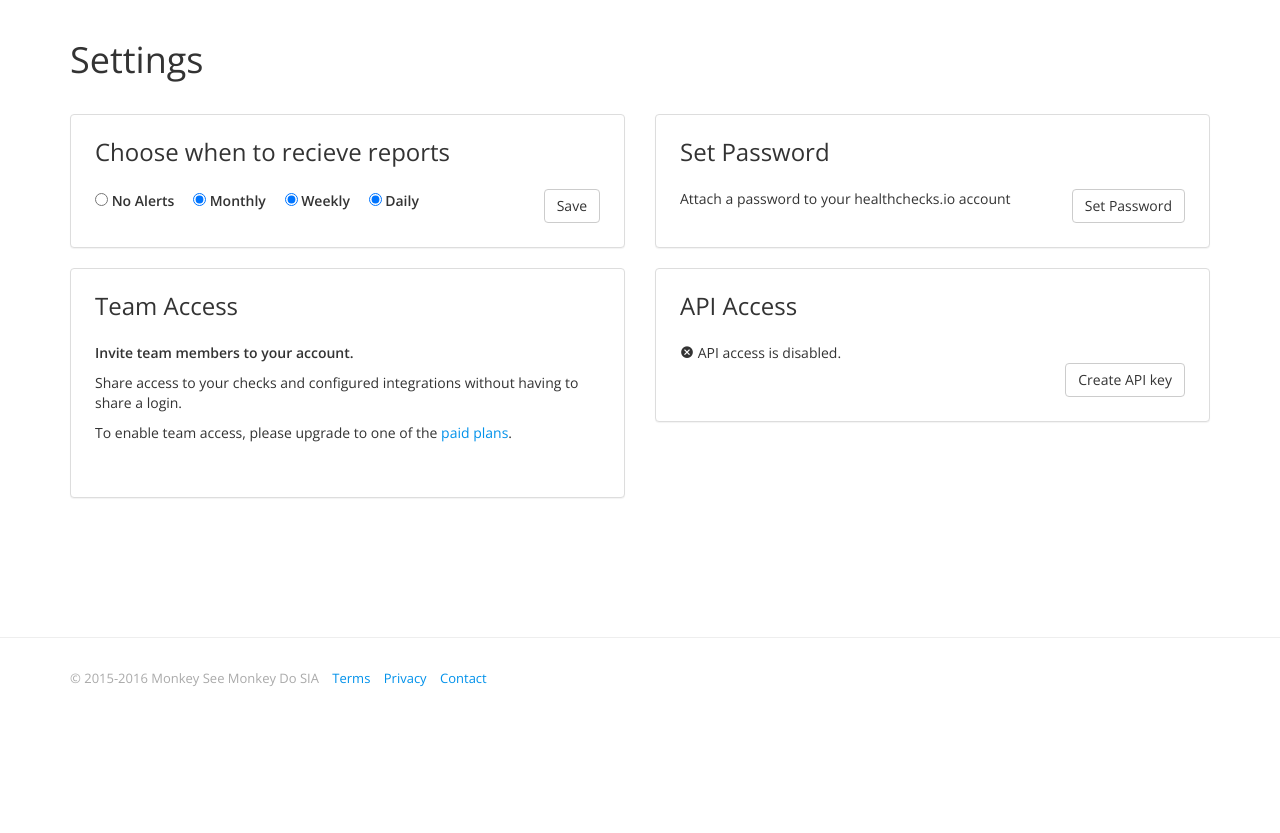
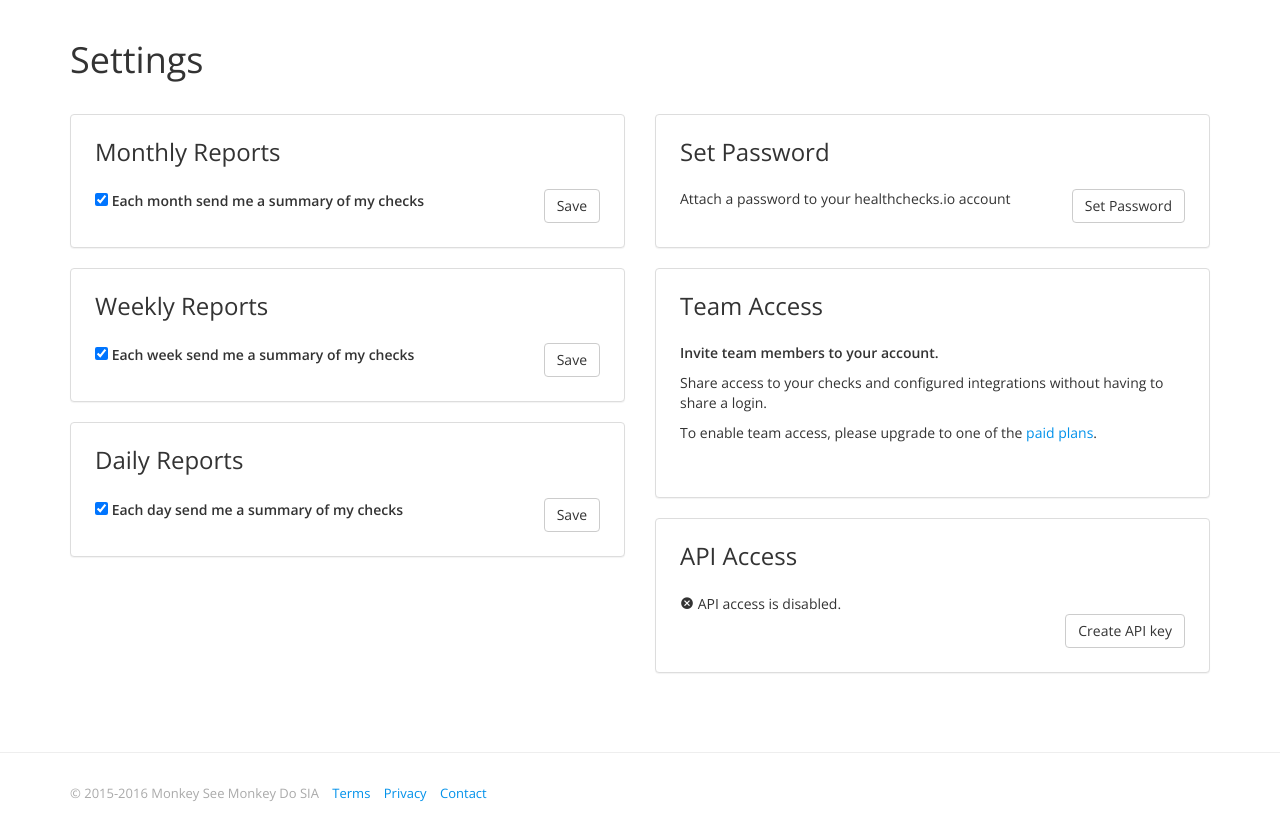
Before and after one commit to andela/Healthchecks_Yosemite, a Django app: page /accounts/profile/ in a window 1280 px wide. Shown: the part 82-915 px from the top of the page. Before the commit the page ends 769 px from the top, so only its background shows below. Run offline with Django 3.2, Linux system fonts and the light colour scheme; the visitor is signed in with stand-in values (Sample User, id 1); data comes from the database, SQL or seed files in the repository; data that the repository does not hold is empty; parts of the project's set-up code (start-up, migrations or seed data) failed here and were passed over; some libraries are stand-ins or nearby versions; some web fonts are replaced.

Commit message:
(Feature) Add logic to save reports to database

```diff
--- a/hc/accounts/forms.py
+++ b/hc/accounts/forms.py
@@ -16,8 +16,7 @@
 class ReportSettingsForm(forms.Form):
     reports_allowed = forms.BooleanField(required=False)
     weekly_reports_allowed = forms.BooleanField(required=False)
-    monthly_reports_allowed = forms.BooleanField(required=False)
-
+    daily_reports_allowed = forms.BooleanField(required=False)
 
 
 class SetPasswordForm(forms.Form):
--- a/hc/accounts/views.py
+++ b/hc/accounts/views.py
@@ -158,16 +158,19 @@
             if form.is_valid():
                 profile.reports_allowed = form.cleaned_data["reports_allowed"]
                 profile.save()
-                messages.success(request, "Your now subscribed to monthly reports!")
-            elif form.is_valid():
+                messages.success(request, "Your Monthly settings have been updated sucessfully!")
+        elif "update_weekly_reports_allowed" in request.POST:
+            form = ReportSettingsForm(request.POST)
+            if form.is_valid():
                 profile.weekly_reports_allowed = form.cleaned_data["weekly_reports_allowed"]
                 profile.save()
-                messages.success(request, "Your now subscribed to weekly reports!")
-            elif form.is_valid():
+                messages.success(request, "Your weekly settings have been updated sucessfully!")
+        elif "update_daily_reports_allowed" in request.POST:
+            form = ReportSettingsForm(request.POST)
+            if form.is_valid():
                 profile.daily_reports_allowed = form.cleaned_data["daily_reports_allowed"]
                 profile.save()
-                messages.success(request, "Your now subscribed to daily reports!")
-
+                messages.success(request, "Your daily settings have been updated succesfully!")
         elif "invite_team_member" in request.POST:
             if not profile.team_access_allowed:
                 return HttpResponseForbidden()
--- a/templates/accounts/profile.html
+++ b/templates/accounts/profile.html
@@ -15,45 +15,61 @@
     {% endif %}
 </div>
 
+
 <div class="row">
     <div class="col-sm-6">
         <div class="panel panel-default">
             <div class="panel-body settings-block">
                 <form method="post">
                     {% csrf_token %}
-                    <h2>Choose when to recieve reports</h2>
-                    <label style="
-                    padding-right: 15px;">
+                    <h2>Monthly Reports</h2>
+                    <label>
                         <input
                             name="reports_allowed"
-                            type="radio"
-                            {% if profile.no_reports_allowed %} checked {% endif %}>
-                        No Alerts
+                            type="checkbox"
+                            {% if profile.reports_allowed %} checked {% endif %}>
+                        Each month send me a summary of my checks
                     </label>
-                    <label style="
-                    padding-right: 15px;">
-                        <input
-                            name="reports_allowed"
-                            type="radio"
-                            {% if profile.reports_allowed %} checked {% endif %}>
-                        Monthly
+                    <button
+                        name="update_reports_allowed"
+                        type="submit"
+                        class="btn btn-default pull-right">Save</button>
+                </form>
+            </div>
+        </div>
+        <!--Weekly reports-->
+        <div class="panel panel-default">
+            <div class="panel-body settings-block">
+                <form method="post">
+                    {% csrf_token %}
+                    <h2>Weekly Reports</h2>
+                    <label>
+                        <input type="checkbox" name="weekly_reports_allowed"
+                        {% if profile.weekly_reports_allowed %} checked {% endif %}>
+                        Each week send me a summary of my checks
                     </label>
-                    <label style="
-                    padding-right: 15px;">
-                        <input
-                            name="weekly_reports_allowed"
-                            type="radio"
-                            {% if profile.weekly_reports_allowed %} checked {% endif %}>
-                        Weekly
+                    <button name="update_weekly_reports_allowed"
+                        type="submit" class="btn btn-default pull-right">
+                        Save
+                    </button>
+                </form>
+            </div>
+        </div>
+        <!--Daily reports-->
+        <div class="panel panel-default">
+            <div class="panel-body settings-block">
+                <form method="post">
+                    {% csrf_token %}
+                    <h2>Daily Reports</h2>
+                    <label>
+                        <input type="checkbox" name="daily_reports_allowed"
+                        {% if profile.daily_reports_allowed %} checked {% endif %}>
+                        Each day send me a summary of my checks
                     </label>
-                    <label>
-                        <input
-                            name="daily_reports_allowed"
-                            type="radio"
-                            {% if profile.daily_reports_allowed %} checked {% endif %}>
-                        Daily
-                    </label>
-                    <button name="update_reports_allowed" type="submit" class="btn btn-default pull-right">Save</button>
+                    <button name="update_daily_reports_allowed"
+                        type="submit" class="btn btn-default pull-right">
+                        Save
+                    </button>
                 </form>
             </div>
         </div>
```
Also changed, not shown: hc/api/tests/test_send_reports.py (+2 -2 lines).
